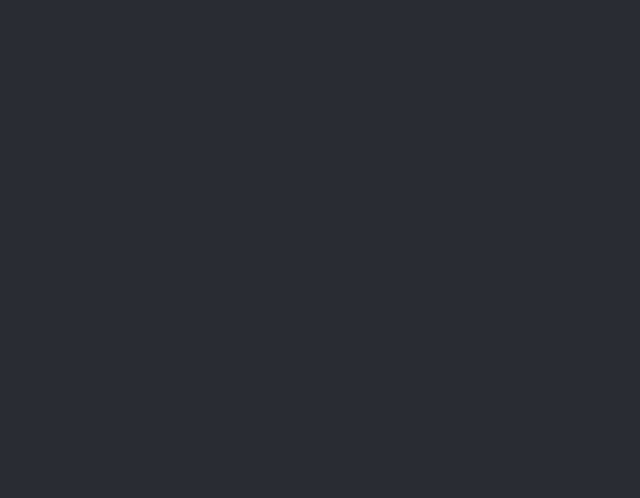
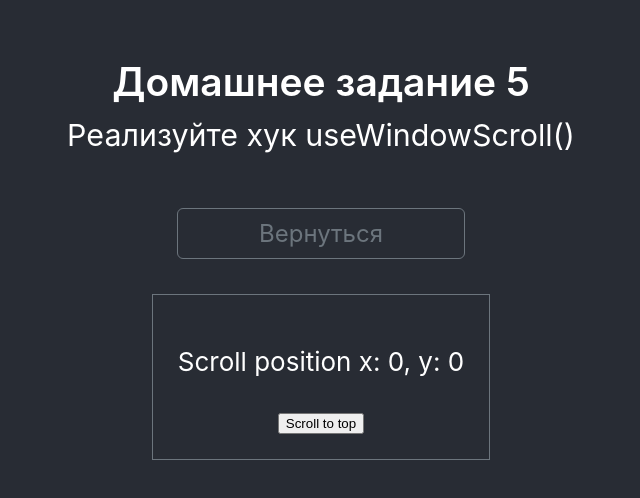
Before and after one commit to Kaiserdc/mfd-module4-react-user-hooks, a React (Vite) app: page /use-window-scroll in a window 1280 px wide. Before the commit this address had no page. Shown: the top 498 px of the page, without its empty margins (319-959 px from the left). Built offline with nearby package versions, Linux system fonts and the light colour scheme.

Commit message:
(feat): Выполненное задание 5

```diff
--- a/src/hooks/useFetch.ts
+++ b/src/hooks/useFetch.ts
@@ -1,7 +1,7 @@
 import {useEffect, useState} from "react";
 
 export function useFetch<T>(url: string, options: {} = {}) {
-    const [data, setData] = useState<T[] | null>(null)
+    const [data, setData] = useState<T | null>(null)
     const [isLoading, setIsLoading] = useState<Boolean>(true)
     const [error, setError] = useState(null)
 
--- /dev/null
+++ b/src/hooks/useWindowEvents.ts
@@ -0,0 +1,15 @@
+import {useEffect} from "react";
+
+export function useWindowEvent(
+    type: keyof WindowEventMap,
+    listener: EventListenerOrEventListenerObject,
+    options?: boolean | AddEventListenerOptions) {
+
+    useEffect(() => {
+        if (typeof window !== 'undefined') {
+            window.addEventListener(type, listener, options);
+            return () => window.removeEventListener(type, listener, options);
+        }
+    }, [type, listener]);
+
+}
--- /dev/null
+++ b/src/hooks/useWindowScroll.ts
@@ -0,0 +1,22 @@
+import {useState} from 'react';
+import {useWindowEvent} from "./useWindowEvents.ts";
+
+interface IScrollPos {
+    x: number | null,
+    y: number | null,
+}
+type IScrollTo = ({x,y}: { x?: number, y?: number }) => void
+
+export const useWindowScroll = (): [IScrollPos, IScrollTo] => {
+    const [scroll, setScroll] = useState({x: window.scrollX, y: window.scrollY})
+
+    useWindowEvent('scroll', () => {
+        setScroll({x: window.scrollX, y: window.scrollY});
+    });
+
+    const scrollTo: IScrollTo = ({x = scroll.x, y = scroll.y}) => {
+        window.scrollTo(x, y);
+    }
+
+    return [scroll, scrollTo]
+}
--- a/src/main.tsx
+++ b/src/main.tsx
@@ -4,6 +4,7 @@ import {BrowserRouter, Route, Routes} from "react-router";
 import App from './App.tsx'
 import {Index} from "./pages";
 import {HomeWork1} from "./pages/home-1.tsx";
+import {UseWindowScroll} from "./pages/use-window-scroll.tsx";
 
 createRoot(document.getElementById('root')!).render(
   <BrowserRouter>
@@ -11,6 +12,7 @@ createRoot(document.getElementById('root')!).render(
           <Route path={'/'} element={<App />}>
               <Route index element={<Index/>}/>
               <Route path={'use-fetch'} element={<HomeWork1/>}/>
+              <Route path={'use-window-scroll'} element={<UseWindowScroll/>}/>
           </Route>
       </Routes>
 
--- a/src/pages/index.tsx
+++ b/src/pages/index.tsx
@@ -6,6 +6,7 @@ export function Index() {
             <h1>Главная</h1>
             <nav>
                 <NavLink className={'btn'} to="/use-fetch" end>Домашнее задание 1</NavLink>
+                <NavLink className={'btn'} to="/use-window-scroll" end>Домашнее задание 5</NavLink>
             </nav>
         </>
     )
--- /dev/null
+++ b/src/pages/use-window-scroll.tsx
@@ -0,0 +1,22 @@
+import {Link} from "react-router";
+import {useWindowScroll} from "../hooks/useWindowScroll.ts";
+
+
+export function UseWindowScroll() {
+    const [scroll, scrollTo] = useWindowScroll();
+
+    return <>
+        <h1>Домашнее задание 5</h1>
+        <h3>Реализуйте хук useWindowScroll()</h3>
+        <nav>
+            <Link className={'btn'} to={'/'}>Вернуться</Link>
+        </nav>
+        <div className={'use-fetch content'}>
+            <p>
+                Scroll position x: {scroll.x}, y: {scroll.y}
+            </p>
+            <button onClick={() => scrollTo({y: 0})}>Scroll to top</button>
+        </div>
+    </>
+
+}
```
